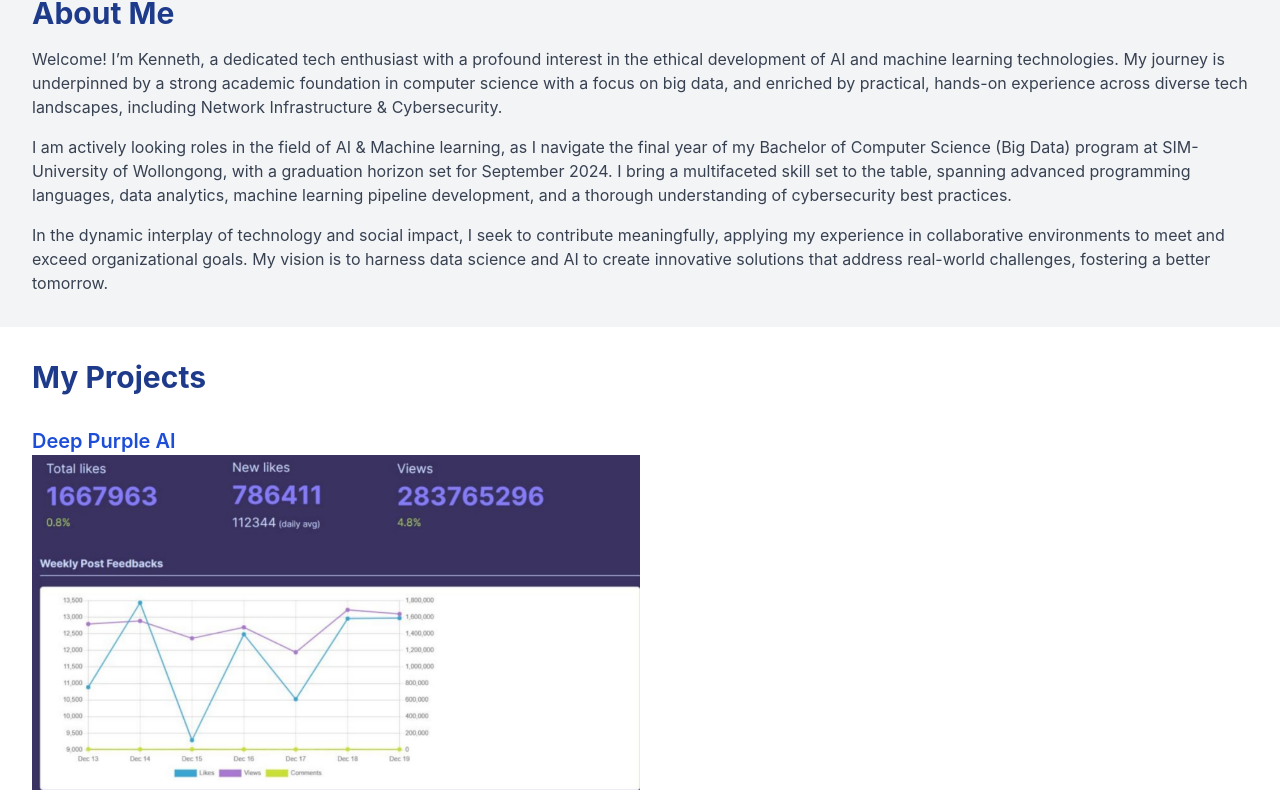
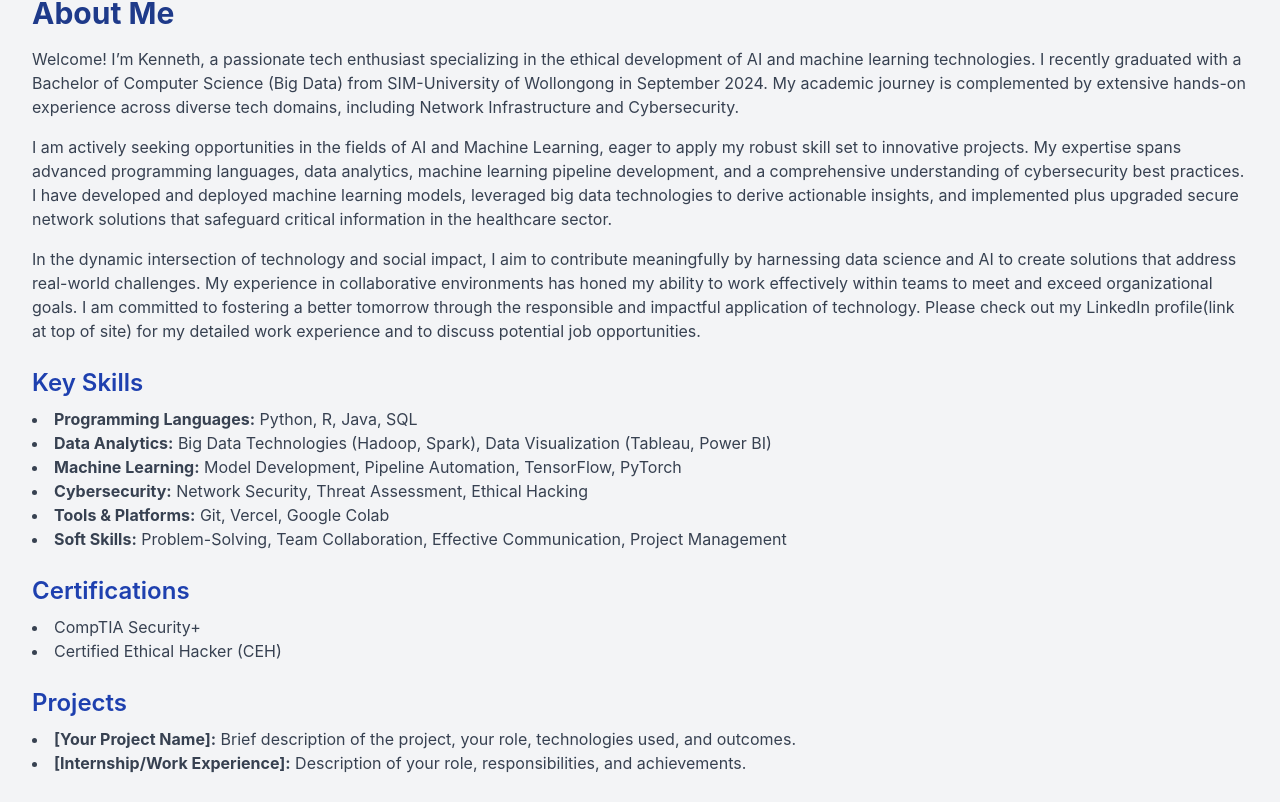
Before and after one commit to thetruthkenhurt/Personal-website, a React (Create React App) app: page / in a window 1280 px wide. Shown: the part 277-1079 px from the top of the page. Built offline with nearby package versions, Linux system fonts and the light colour scheme.

Commit message:
updated about section

```diff
--- a/src/AboutSection.js
+++ b/src/AboutSection.js
@@ -5,22 +5,47 @@ const AboutSection = () => {
     <section id="about" className="p-8 bg-gray-100">
       <h2 className="text-3xl font-bold text-blue-900">About Me</h2>
       <p className="text-gray-700 mt-4">
-      Welcome! I’m Kenneth, a dedicated tech enthusiast
-      with a profound interest in the ethical development of AI and machine learning technologies.
-      My journey is underpinned by a strong academic foundation in computer science with a focus on
-      big data, and enriched by practical, hands-on experience across diverse tech landscapes, including Network Infrastructure & Cybersecurity.
+        Welcome! I’m Kenneth, a passionate tech enthusiast specializing in the ethical development of AI and machine learning technologies. I recently graduated with a Bachelor of Computer Science (Big Data) from SIM-University of Wollongong in September 2024. My academic journey is complemented by extensive hands-on experience across diverse tech domains, including Network Infrastructure and Cybersecurity.
       </p>
       <p className="text-gray-700 mt-4">
-      I am actively looking roles in the field of AI & Machine learning, as I navigate the final year of my Bachelor of Computer Science (Big Data) program at SIM-University of Wollongong, with a graduation horizon set for September 2024. I bring
-      a multifaceted skill set to the table, spanning advanced programming languages, data analytics, machine learning
-      pipeline development, and a thorough understanding of cybersecurity best practices.
+        I am actively seeking opportunities in the fields of AI and Machine Learning, eager to apply my robust skill set to innovative projects. My expertise spans advanced programming languages, data analytics, machine learning pipeline development, and a comprehensive understanding of cybersecurity best practices. I have developed and deployed machine learning models, leveraged big data technologies to derive actionable insights, and implemented plus upgraded secure network solutions that safeguard critical information in the healthcare sector.
       </p>
       <p className="text-gray-700 mt-4">
-      In the dynamic interplay of technology and social impact, I seek to contribute meaningfully,
-      applying my experience in collaborative environments to meet and exceed organizational goals.
-      My vision is to harness data science and AI to create innovative solutions that address real-world
-      challenges, fostering a better tomorrow.
+        In the dynamic intersection of technology and social impact, I aim to contribute meaningfully by harnessing data science and AI to create solutions that address real-world challenges. My experience in collaborative environments has honed my ability to work effectively within teams to meet and exceed organizational goals. I am committed to fostering a better tomorrow through the responsible and impactful application of technology. Please check out my LinkedIn profile(link at top of site) for my detailed work experience and to discuss potential job opportunities.
       </p>
+      <div className="mt-6">
+        <h3 className="text-2xl font-semibold text-blue-800">Key Skills</h3>
+        <ul className="list-disc list-inside text-gray-700 mt-2">
+          <li><strong>Programming Languages:</strong> Python, R, Java, SQL</li>
+          <li><strong>Data Analytics:</strong> Big Data Technologies (Hadoop, Spark), Data Visualization (Tableau, Power BI)</li>
+          <li><strong>Machine Learning:</strong> Model Development, Pipeline Automation, TensorFlow, PyTorch</li>
+          <li><strong>Cybersecurity:</strong> Network Security, Threat Assessment, Ethical Hacking</li>
+          <li><strong>Tools & Platforms:</strong> Git, Vercel, Google Colab</li>
+          <li><strong>Soft Skills:</strong> Problem-Solving, Team Collaboration, Effective Communication, Project Management</li>
+        </ul>
+      </div>
+      <div className="mt-6">
+        <h3 className="text-2xl font-semibold text-blue-800">Certifications</h3>
+        <ul className="list-disc list-inside text-gray-700 mt-2">
+          <li>CompTIA Security+</li>
+          <li>Certified Ethical Hacker (CEH)</li>
+        </ul>
+      </div>
+      <div className="mt-6">
+        <h3 className="text-2xl font-semibold text-blue-800">Projects</h3>
+        <ul className="list-disc list-inside text-gray-700 mt-2">
+          {/* Replace the placeholders below with your actual projects */}
+          <li><strong>[Your Project Name]:</strong> Brief description of the project, your role, technologies used, and outcomes.</li>
+          <li><strong>[Internship/Work Experience]:</strong> Description of your role, responsibilities, and achievements.</li>
+        </ul>
+      </div>
+      <div className="mt-6">
+        <h3 className="text-2xl font-semibold text-blue-800">Portfolio</h3>
+        <ul className="list-disc list-inside text-gray-700 mt-2">
+          <li><strong>Website:</strong> <a href="https://yourportfolio.com" className="text-blue-600 underline" target="_blank" rel="noopener noreferrer">yourportfolio.com</a></li>
+          <li><strong>GitHub:</strong> <a href="https://github.com/yourusername" className="text-blue-600 underline" target="_blank" rel="noopener noreferrer">github.com/yourusername</a></li>
+        </ul>
+      </div>
     </section>
   );
 };
```
Lines whose indentation alone changed are shown as unchanged.
